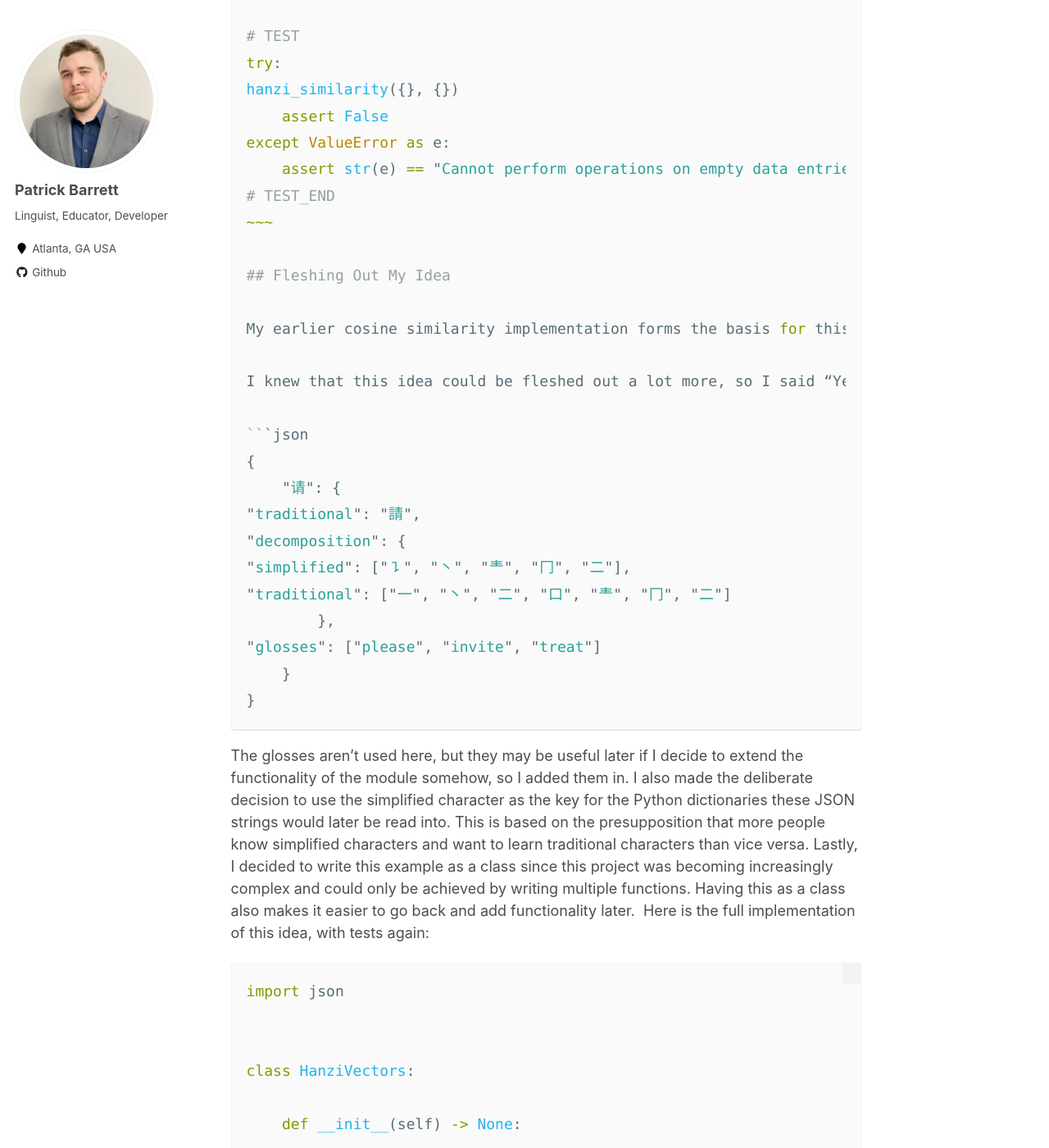
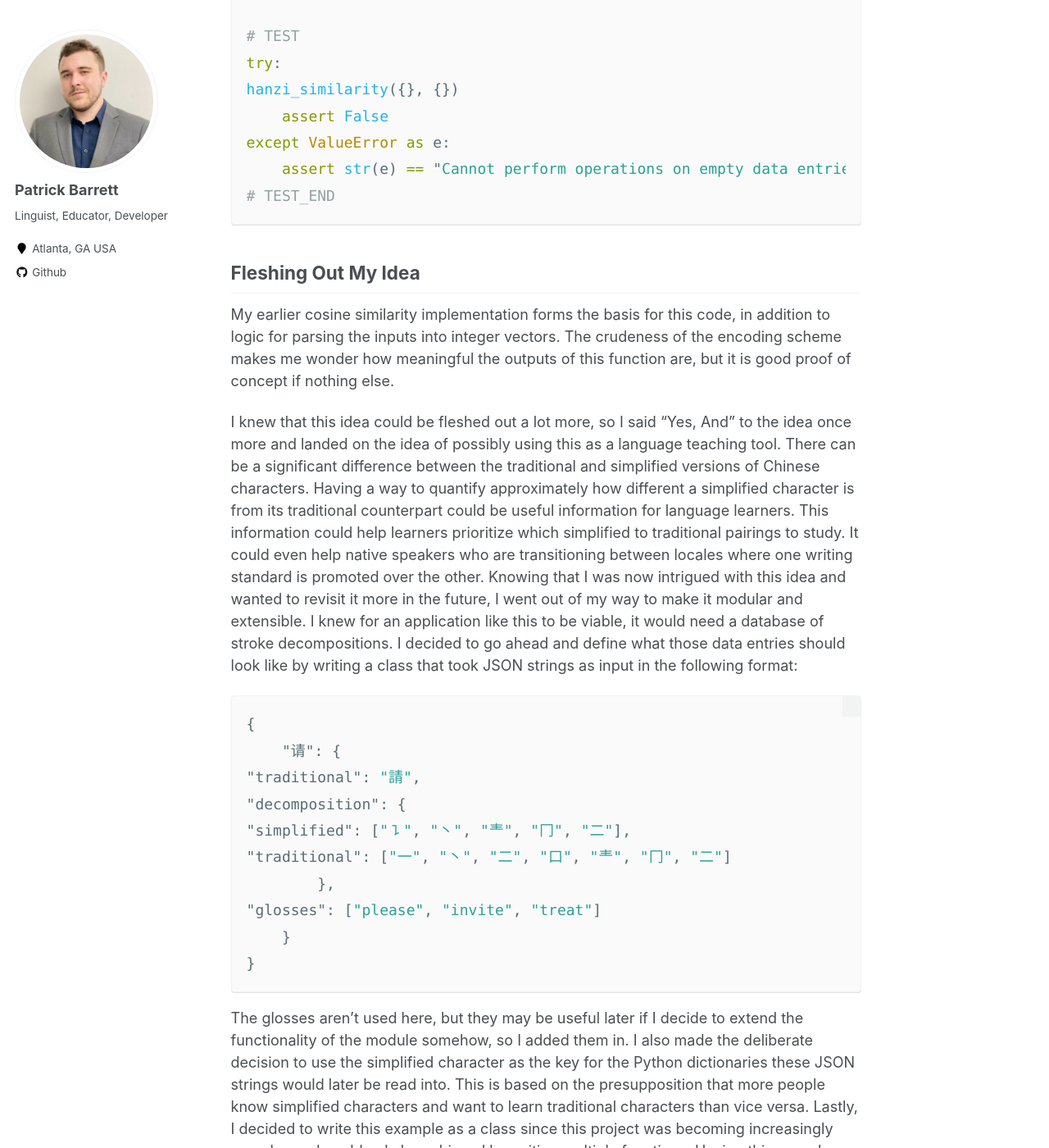
Before and after one commit to pbarrett520/pbarrett520.github.io, a Jekyll site: the page built from _portfolio/data-factory.md, in a window 1280 px wide and 1400 px high, scrolled down 8598 px. Shown: the whole window at 82% size. Built offline with Jekyll 4.4.1, drawn with Linux system fonts in a browser that asks for light colours.

````diff
--- a/_portfolio/data-factory.md
+++ b/_portfolio/data-factory.md
@@ -105,7 +105,7 @@ In improv theatre, there is a simple adage of “Yes, and…”. This basically
 Basically, there are 33 basic constituents or “strokes” that can be used to build any given Chinese character. These strokes are written and combined in a specific order. When a character’s strokes are put into a list in order of how they are written this is called a “stroke decomposition”. Since each character is a unique combination of strokes and the lists are ordered, this means a character’s stroke decomposition can be looked at like a “signature”.For example, the character 来 (lái) which means “come” breaks down to `["一", "丨", "八", "一", "丷"]` whereas 请 (qíng) meaning “please” breaks down to `["㇊", "丶", "龶", "冂", "二"]`. I decided that if these unique signatures could be ascribed numerical values, one might be able to do something useful with them. Mindful that I had only an hour and a half to implement this, I achieved this by creating a toy integer encoding table. I wanted to implement a more complex encoding scheme (maybe one-hot encoding?) but I didn’t have time. Here is the first implementation of my idea along with some tests:
 
 
-~~~python
+```python
 def find_magnitude(vector: list[float]) -> float:
 
     return (sum(x * x for x in vector)) ** 0.5
@@ -227,7 +227,7 @@ hanzi_similarity({}, {})
 except ValueError as e:
     assert str(e) == "Cannot perform operations on empty data entries."
 # TEST_END
-~~~
+```
 
 ## Fleshing Out My Idea
 
````
